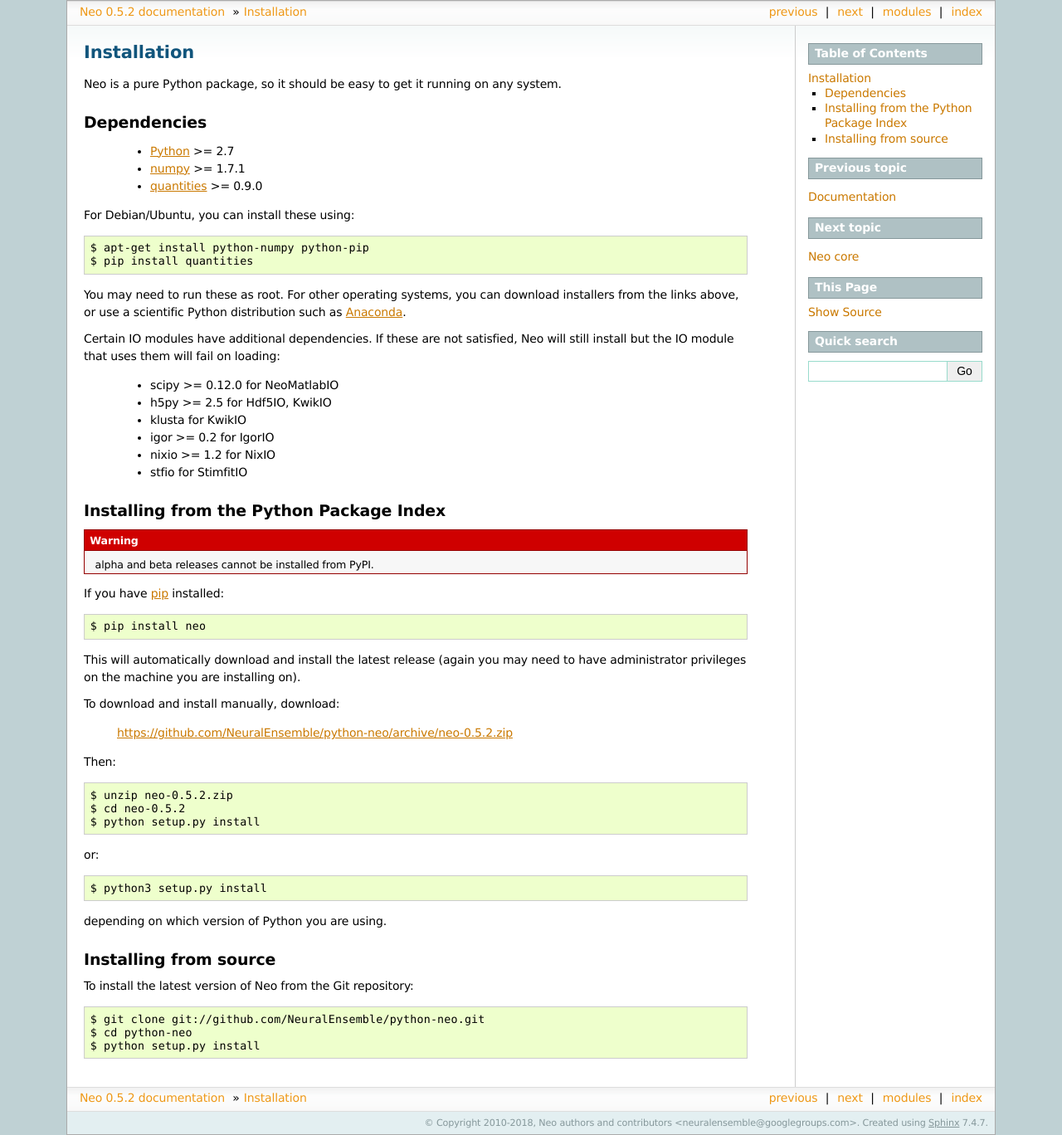
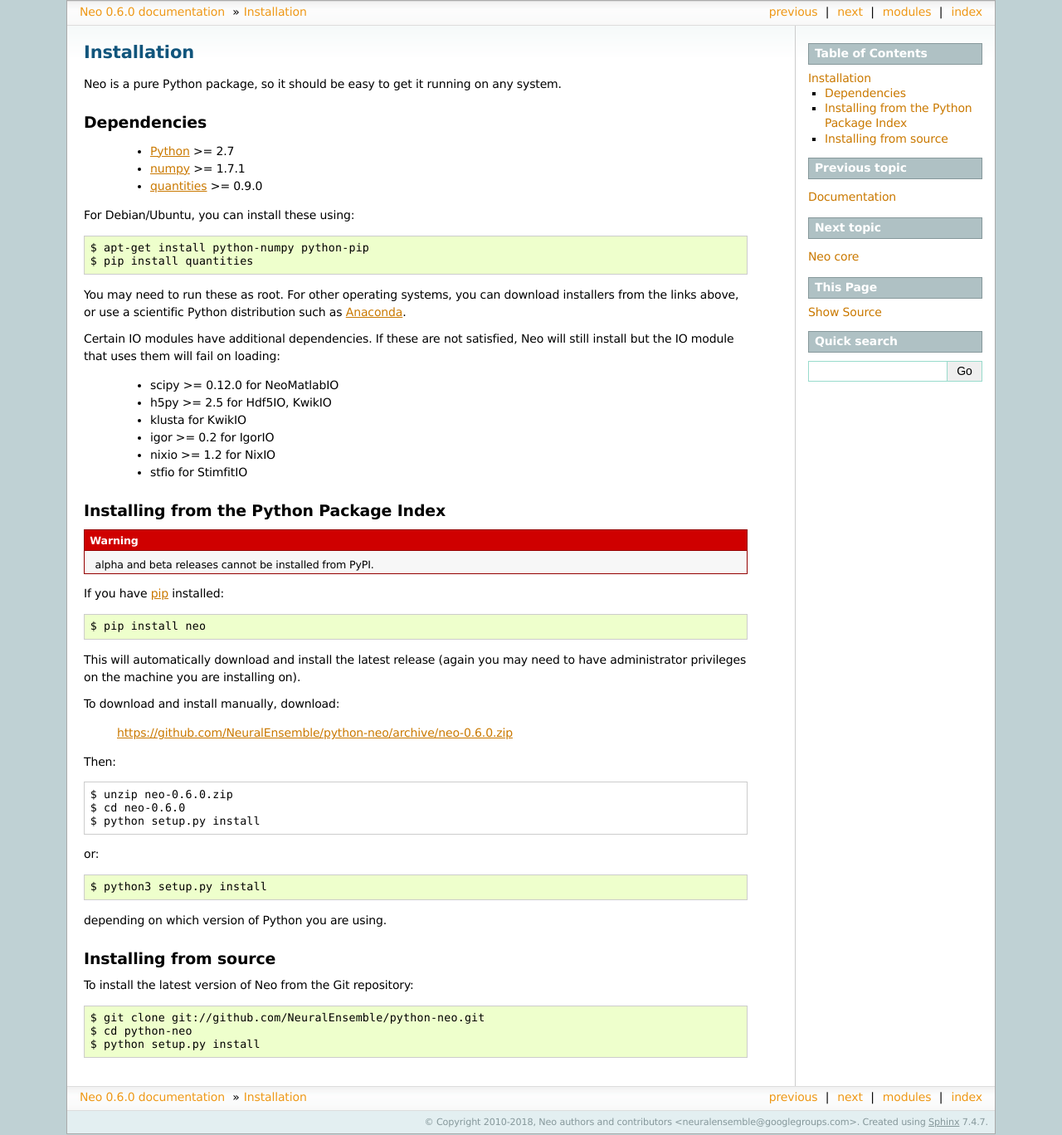
Before and after one commit to NeuralEnsemble/python-neo, a Sphinx documentation site: the page built from doc/source/install.rst, in a window 1280 px wide. Shown: the whole page at 83% size. Built offline with Sphinx 7.4.7, drawn with Linux system fonts in a browser that asks for light colours; pages that are not in the unit, such as notebooks, are missing from menus.

Commit message:
Synchronize version of doc/source/install.rst neo with the one in neo.version

```diff
--- a/doc/source/conf.py
+++ b/doc/source/conf.py
@@ -14,6 +14,15 @@
 
 import os
 import sys
+
+
+with open("../../neo/version.py") as fp:
+    d = {}
+    exec(fp.read(), d)
+    neo_release = d['version']
+import distutils.version
+neo_version = '.'.join(str(e) for e in distutils.version.LooseVersion(neo_release).version[:2])
+
 
 AUTHORS = u'Neo authors and contributors <neuralensemble@googlegroups.com>'
 
@@ -49,9 +58,9 @@
 # built documents.
 #
 # The short X.Y version.
-version = '0.5'
+version = neo_version
 # The full version, including alpha/beta/rc tags.
-release = '0.5.2'
+release = neo_release
 
 # The language for content autogenerated by Sphinx. Refer to documentation
 # for a list of supported languages.
@@ -204,3 +213,7 @@
 #latex_use_modindex = True
 
 todo_include_todos = True  # set to False before releasing documentation
+
+rst_epilog = """
+.. |neo_github_url| replace:: https://github.com/NeuralEnsemble/python-neo/archive/neo-{0}.zip
+""".format(neo_release)
--- a/doc/source/install.rst
+++ b/doc/source/install.rst
@@ -47,13 +47,18 @@
 
 To download and install manually, download:
 
-    https://github.com/NeuralEnsemble/python-neo/archive/neo-0.5.2.zip
+    |neo_github_url|
 
-Then::
 
-    $ unzip neo-0.5.2.zip
-    $ cd neo-0.5.2
+Then:
+
+.. parsed-literal::
+
+    $ unzip neo-|release|.zip
+    $ cd neo-|release|
     $ python setup.py install
+
+
 
 or::
 
```
